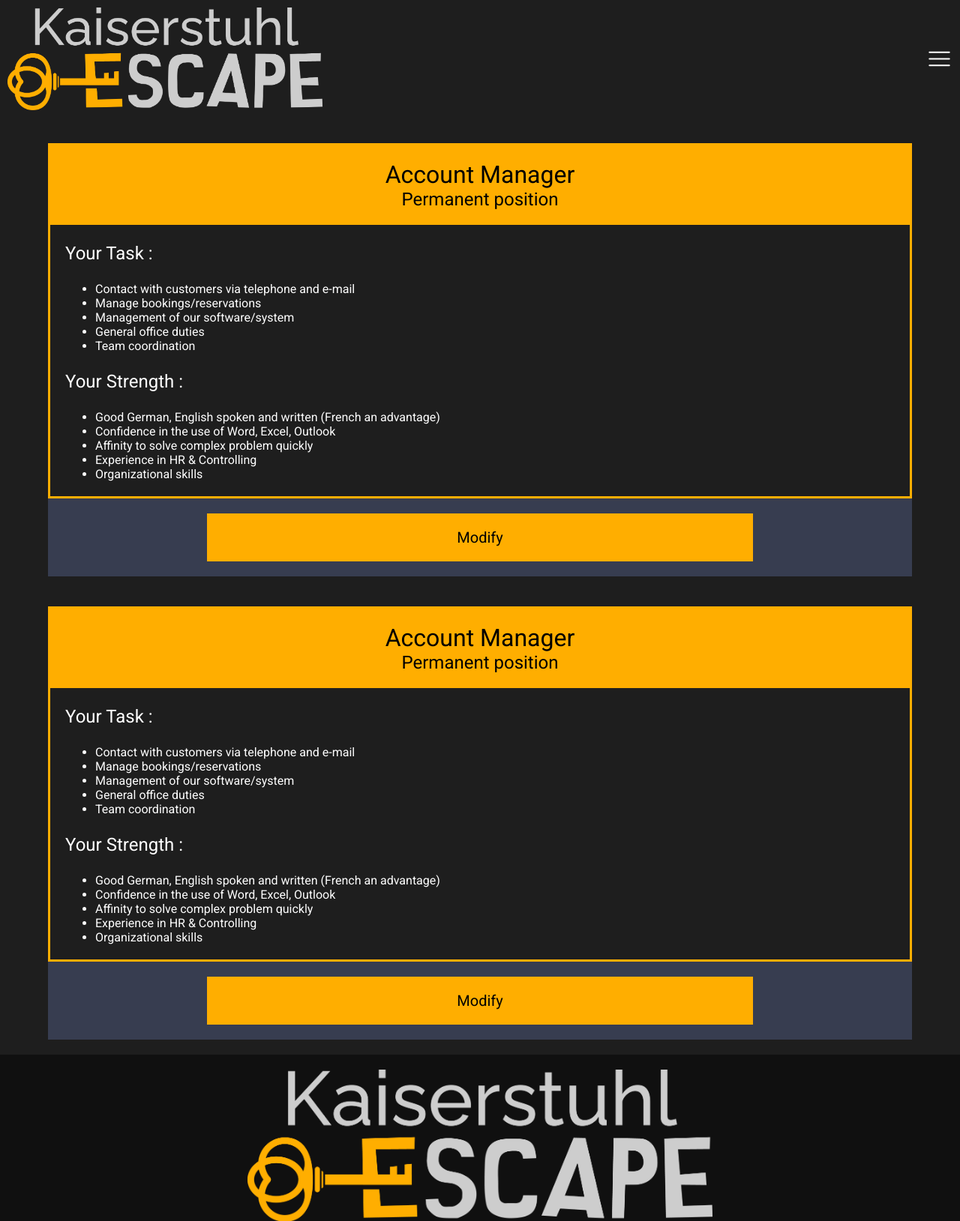
After one commit to MathiasLinux/sae_401_bo, a PHP site: template vue/vueAdminJobs.php in a window 1280 px wide. The commit adds this page. Shown: the top 1629 px of the page at 75% size. Run offline with PHP 8.4, Linux system fonts and the light colour scheme; the template is opened without the code that fills it, so the values that code supplies are empty; a stand-in replaces the project's code that opens the database connection.

Commit message:
Ajouts des vues Jobs et Job de la partie Admin

```diff
--- a/controleur/routeur.class.php
+++ b/controleur/routeur.class.php
@@ -63,6 +63,9 @@
                             case "jobs":
                                 $this->ctrAdmin->jobs();
                                 break;
+                            case "job":
+                                $this->ctrAdmin->job();
+                                break;
                             default:
                                 $this->ctrPage->erreur("Page introuvable");
                                 break;
--- a/styles/style.css
+++ b/styles/style.css
@@ -725,3 +725,60 @@
     font-size: 20px;
     color: black;
 }
+
+/* Page Admin vueAdminJobs */
+
+.adminJobs {
+    margin-top: 40px;
+}
+
+.aJob {
+    margin-top: 40px;
+}
+
+.topJob {
+    border: var(--yellow) 3px solid;
+}
+
+.titleJob {
+    background-color: var(--yellow);
+    color: black;
+    display: flex;
+    flex-direction: column;
+    justify-content: center;
+    align-items: center;
+    padding: 20px;
+}
+
+.titleJob p {
+    margin: 0;
+}
+
+.firstTitleJob {
+    font-size: 32px;
+}
+
+.secondTitleJob {
+    font-size: 24px;
+}
+
+.jobDescription {
+    margin: 20px;
+}
+
+.bottomJob {
+    background-color: var(--lightBlue);
+    padding: 20px;
+    display: flex;
+    flex-direction: column;
+    justify-content: center;
+    align-items: center;
+}
+
+.yellowButtonJobs {
+    background-color: var(--yellow);
+    padding: 20px 30%;
+    font-size: 20px;
+    color: black;
+    text-decoration: none;
+}
--- /dev/null
+++ b/vue/vueAdminJobs.php
@@ -0,0 +1,68 @@
+<div class="adminJobs">
+    <div class="aJob">
+        <div class="topJob">
+            <div class="titleJob">
+                <p class="firstTitleJob">Account Manager</p>
+                <p class="secondTitleJob">Permanent position</p>
+            </div>
+            <div class="jobDescription">
+                <div class="jobTask">
+                    <p class="secondTitleJob">Your Task :</p>
+                    <ul>
+                        <li>Contact with customers via telephone and e-mail</li>
+                        <li>Manage bookings/reservations</li>
+                        <li>Management of our software/system</li>
+                        <li>General office duties</li>
+                        <li>Team coordination</li>
+                    </ul>
+                </div>
+                <div class="jobStrenghts">
+                    <p class="secondTitleJob">Your Strength :</p>
+                    <ul>
+                        <li>Good German, English spoken and written (French an advantage)</li>
+                        <li>Confidence in the use of Word, Excel, Outlook</li>
+                        <li>Affinity to solve complex problem quickly</li>
+                        <li>Experience in HR & Controlling</li>
+                        <li>Organizational skills</li>
+                    </ul>
+                </div>
+            </div>
+        </div>
+        <div class="bottomJob">
+            <a class="yellowButtonJobs" href="index.php?action=admin&page=job&id=1">Modify</a>
+        </div>
+    </div>
+    <div class="aJob">
+        <div class="topJob">
+            <div class="titleJob">
+                <p class="firstTitleJob">Account Manager</p>
+                <p class="secondTitleJob">Permanent position</p>
+            </div>
+            <div class="jobDescription">
+                <div class="jobTask">
+                    <p class="secondTitleJob">Your Task :</p>
+                    <ul>
+                        <li>Contact with customers via telephone and e-mail</li>
+                        <li>Manage bookings/reservations</li>
+                        <li>Management of our software/system</li>
+                        <li>General office duties</li>
+                        <li>Team coordination</li>
+                    </ul>
+                </div>
+                <div class="jobStrenghts">
+                    <p class="secondTitleJob">Your Strength :</p>
+                    <ul>
+                        <li>Good German, English spoken and written (French an advantage)</li>
+                        <li>Confidence in the use of Word, Excel, Outlook</li>
+                        <li>Affinity to solve complex problem quickly</li>
+                        <li>Experience in HR & Controlling</li>
+                        <li>Organizational skills</li>
+                    </ul>
+                </div>
+            </div>
+        </div>
+        <div class="bottomJob">
+            <a class="yellowButtonJobs" href="index.php?action=admin?page=job&id=1">Modify</a>
+        </div>
+    </div>
+</div>
```
Also changed, not shown: controleur/ctrAdmin.class.php (+14 -0 lines), vue/vueAdminJob.php (added, +9 -0 lines).
